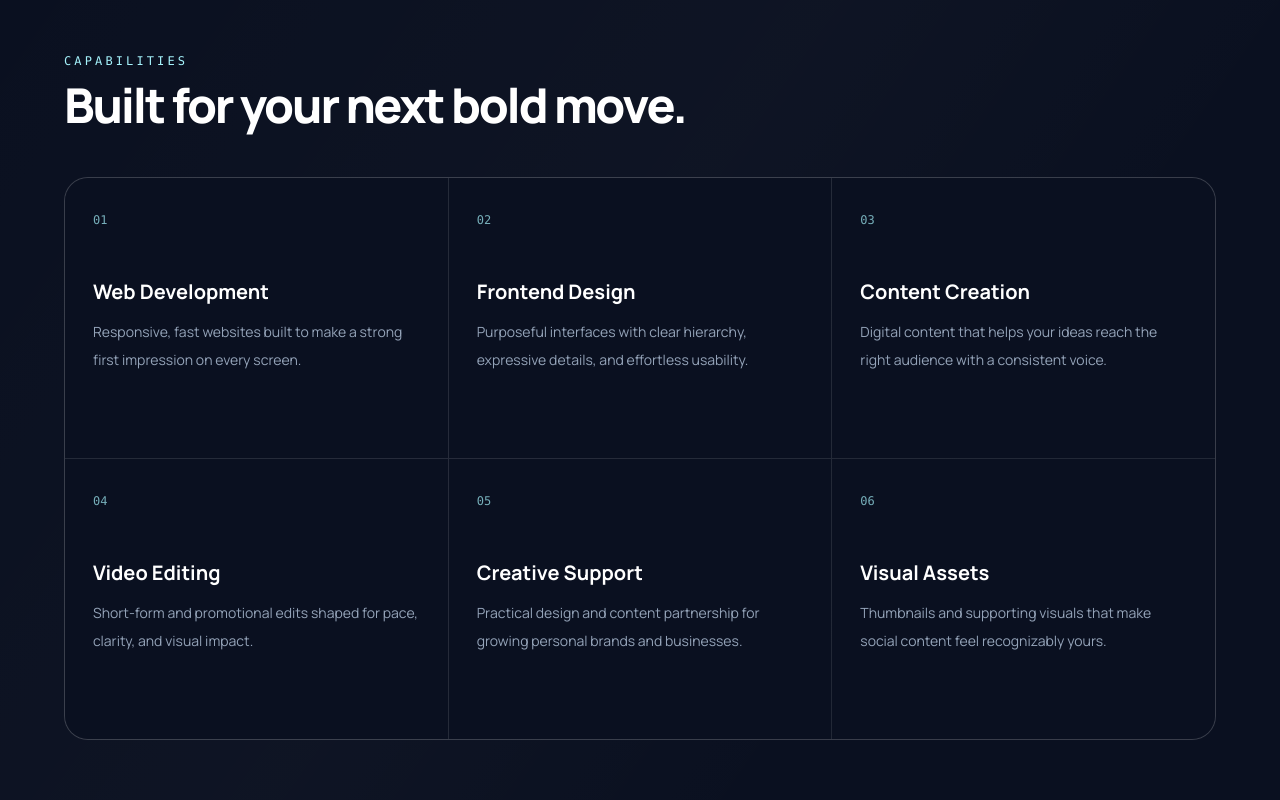
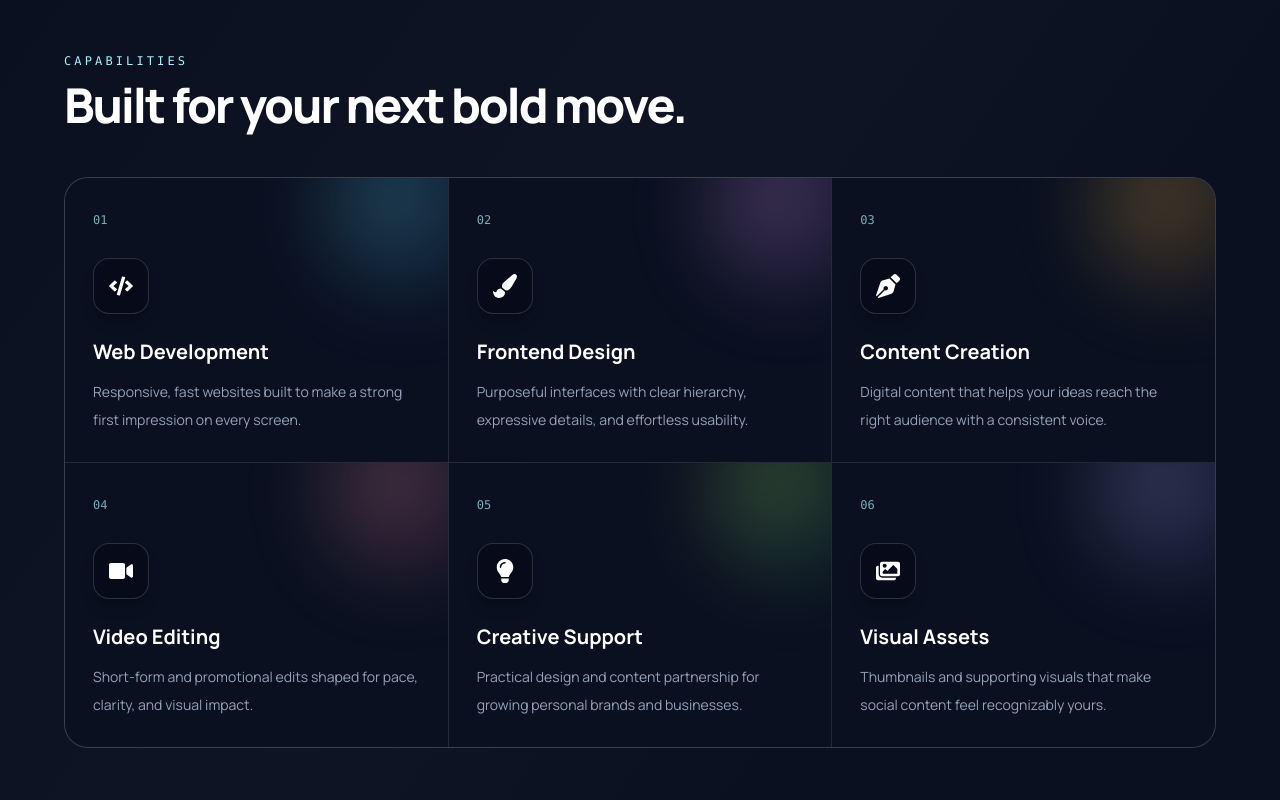
Before and after one commit to zubair2018/live-portfolio, a React (Vite) app: page / in a window 1280 px wide. Shown: the part 1520-2320 px from the top of the page. Built offline with nearby package versions, Linux system fonts and the light colour scheme.

Commit message:
Add visual service icons

```diff
--- a/src/components/Services.jsx
+++ b/src/components/Services.jsx
@@ -1,10 +1,19 @@
+import {
+  FaCode,
+  FaPaintBrush,
+  FaVideo,
+  FaLightbulb,
+  FaImages,
+  FaPenNib,
+} from "react-icons/fa";
+
 const services = [
-  ["01", "Web Development", "Responsive, fast websites built to make a strong first impression on every screen."],
-  ["02", "Frontend Design", "Purposeful interfaces with clear hierarchy, expressive details, and effortless usability."],
-  ["03", "Content Creation", "Digital content that helps your ideas reach the right audience with a consistent voice."],
-  ["04", "Video Editing", "Short-form and promotional edits shaped for pace, clarity, and visual impact."],
-  ["05", "Creative Support", "Practical design and content partnership for growing personal brands and businesses."],
-  ["06", "Visual Assets", "Thumbnails and supporting visuals that make social content feel recognizably yours."],
+  ["01", "Web Development", "Responsive, fast websites built to make a strong first impression on every screen.", FaCode, "from-cyan-300/30 to-blue-500/10"],
+  ["02", "Frontend Design", "Purposeful interfaces with clear hierarchy, expressive details, and effortless usability.", FaPaintBrush, "from-fuchsia-300/30 to-purple-500/10"],
+  ["03", "Content Creation", "Digital content that helps your ideas reach the right audience with a consistent voice.", FaPenNib, "from-amber-300/30 to-orange-500/10"],
+  ["04", "Video Editing", "Short-form and promotional edits shaped for pace, clarity, and visual impact.", FaVideo, "from-rose-300/30 to-pink-500/10"],
+  ["05", "Creative Support", "Practical design and content partnership for growing personal brands and businesses.", FaLightbulb, "from-lime-300/30 to-emerald-500/10"],
+  ["06", "Visual Assets", "Thumbnails and supporting visuals that make social content feel recognizably yours.", FaImages, "from-violet-300/30 to-indigo-500/10"],
 ];
 
 export default function Services() {
@@ -16,12 +25,18 @@ export default function Services() {
           <h2 className="mt-3 text-4xl font-extrabold tracking-[-0.045em] sm:text-5xl">Built for your next bold move.</h2>
         </div>
         <div className="grid gap-px overflow-hidden rounded-3xl border border-white/10 bg-white/10 md:grid-cols-2 xl:grid-cols-3">
-          {services.map(([number, title, desc]) => <article key={title} className="group bg-[#0a1020] p-7 transition duration-300 hover:bg-white/[0.055]">
-            <span className="font-mono text-xs text-cyan-200/70">{number}</span>
-            <h3 className="mt-12 text-xl font-bold transition group-hover:text-cyan-100">{title}</h3>
-            <p className="mt-3 text-sm leading-7 text-slate-400">{desc}</p>
-            <span className="mt-7 block text-lg text-fuchsia-200 opacity-0 transition group-hover:translate-x-1 group-hover:opacity-100">↗</span>
-          </article>)}
+          {services.map(([number, title, desc, Icon, glow]) => (
+            <article key={title} className="group relative min-h-[255px] overflow-hidden bg-[#0a1020] p-7 transition duration-500 hover:bg-white/[0.055]">
+              <div className={`absolute -right-10 -top-12 h-40 w-40 rounded-full bg-gradient-to-br ${glow} blur-2xl transition duration-500 group-hover:scale-125`} />
+              <span className="relative font-mono text-xs text-cyan-200/70">{number}</span>
+              <div className="relative mt-7 grid h-14 w-14 place-items-center rounded-2xl border border-white/15 bg-[#070b18]/70 text-2xl text-white shadow-lg shadow-black/20 transition duration-500 group-hover:-rotate-6 group-hover:scale-110 group-hover:border-cyan-200/40">
+                <Icon />
+              </div>
+              <h3 className="relative mt-6 text-xl font-bold transition group-hover:text-cyan-100">{title}</h3>
+              <p className="relative mt-3 text-sm leading-7 text-slate-400">{desc}</p>
+              <span className="absolute bottom-6 right-7 text-lg text-fuchsia-200 opacity-0 transition group-hover:translate-x-1 group-hover:opacity-100">↗</span>
+            </article>
+          ))}
         </div>
       </div>
     </section>
```
